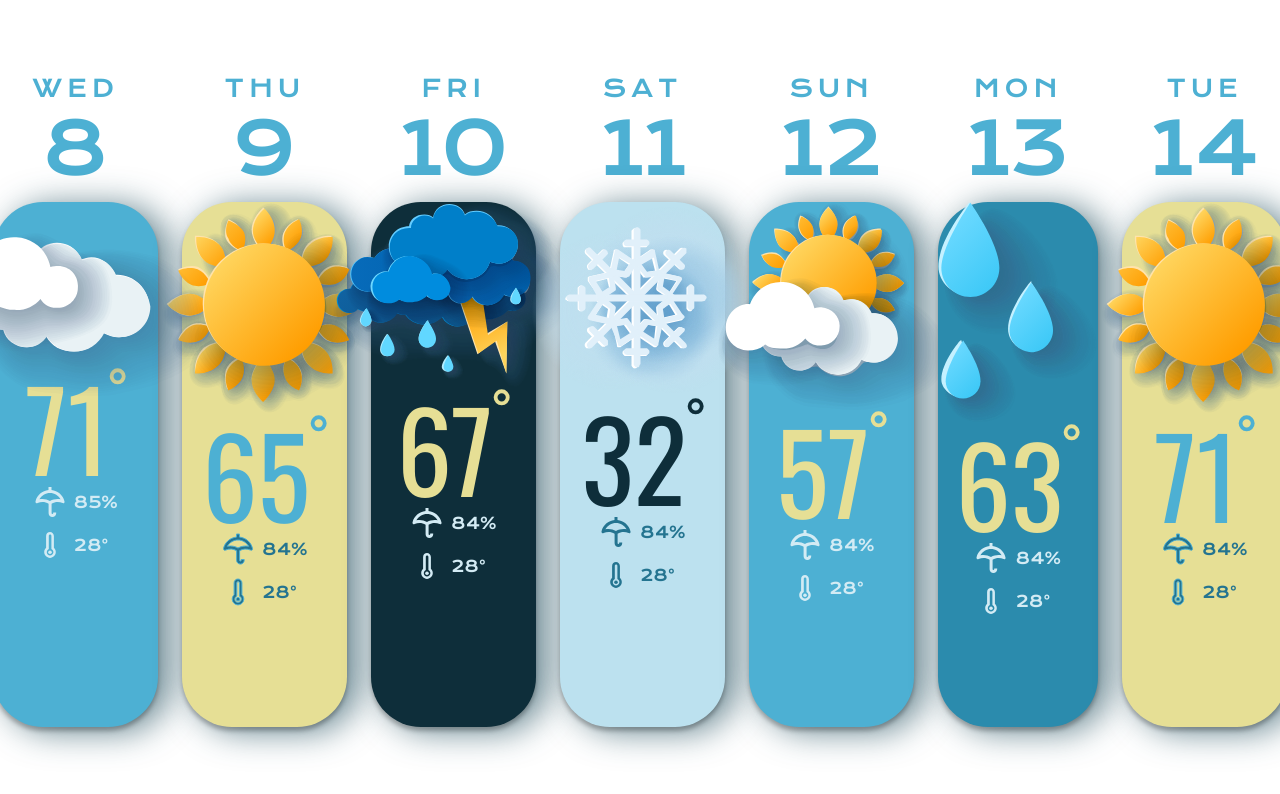
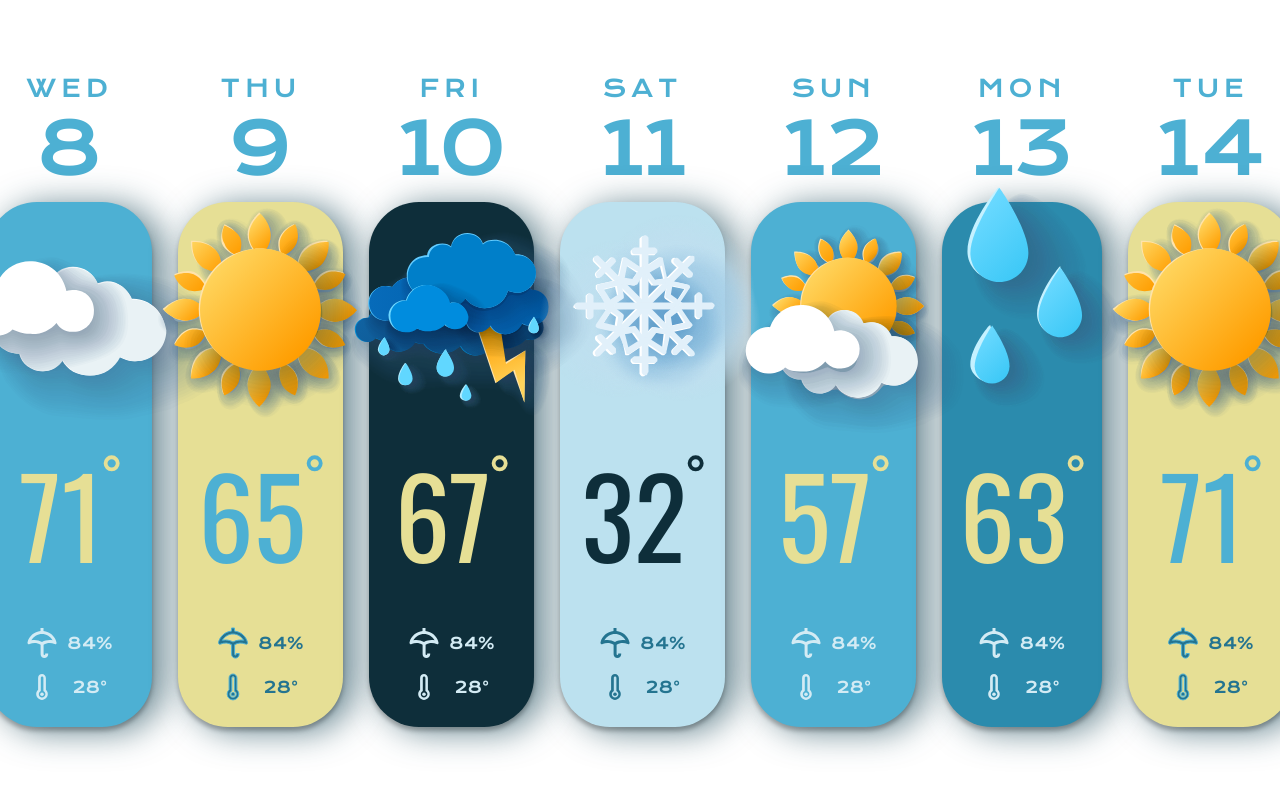
Before and after one commit to peter-hinch/advent-of-css-2022-day-08-weather-api, a website: page index.html in a window 1280 px wide. Shown: the top 794 px of the page. Drawn offline with nearby package versions, Linux system fonts and the light colour scheme.

Commit message:
Refine weather icon placement.

```diff
--- a/index.html
+++ b/index.html
@@ -28,7 +28,7 @@
                   <svg>
                     <use xlink:href="#svg__chance-of-rain" />
                   </svg>
-                  <span>85&percnt;</span>
+                  <span>84&percnt;</span>
                 </div>
                 <div class="content__item content__temperature-low">
                   <svg>
--- a/styles.css
+++ b/styles.css
@@ -12,7 +12,7 @@ body {
 #weekly-forecast {
   display: flex;
   flex-direction: row;
-  gap: 24px;
+  gap: 26px;
 }
 
 .day__details {
@@ -36,11 +36,13 @@ body {
 }
 
 .details__weather {
+  box-sizing: border-box;
   display: flex;
   flex-direction: column;
   align-items: center;
+  padding-bottom: 24px;
   max-width: 165px;
-  height: 525px;
+  min-height: 525px;
   font-size: 110px;
   line-height: 118px;
   border-radius: 50px;
@@ -48,10 +50,15 @@ body {
     11px 4px 34px rgba(32, 77, 92, 0.702);
 }
 
+.details__weather .weather__icon {
+  height: 253px;
+}
+
 .details__weather .weather__temperature {
   display: flex;
   flex-direction: row;
   align-items: flex-start;
+  margin-bottom: 54px;
   font-family: 'Oswald', sans-serif;
 }
 
@@ -63,7 +70,7 @@ body {
 .details__weather .weather__content {
   display: flex;
   flex-direction: column;
-  gap: 11px;
+  gap: 12px;
   font-size: 16px;
   line-height: 20px;
 }
@@ -79,6 +86,11 @@ body {
   margin-right: 8px;
   width: 32px;
   height: 32px;
+}
+
+.details__weather .weather__content .content__item span {
+  width: 48px;
+  text-align: center;
 }
 
 .details__weather .weather__content.content__dark-bg,
@@ -102,9 +114,10 @@ body {
   stroke: #e6df95;
 }
 
-.weekly-forecast__cloudy .details__weather .weather__icon {
+.weekly-forecast__cloudy .details__weather .weather__icon::before {
   position: relative;
-  top: 30px;
+  top: 54px;
+  left: 22px;
   content: url('./images/cloudy.svg');
 }
 
@@ -117,7 +130,9 @@ body {
   stroke: #4db0d3;
 }
 
-.weekly-forecast__sunny .details__weather .weather__icon {
+.weekly-forecast__sunny .details__weather .weather__icon::before {
+  position: relative;
+  top: 5px;
   content: url('./images/sunny.svg');
 }
 
@@ -130,7 +145,10 @@ body {
   stroke: #e6df95;
 }
 
-.weekly-forecast__stormy .details__weather .weather__icon {
+.weekly-forecast__stormy .details__weather .weather__icon::before {
+  position: relative;
+  top: 29px;
+  left: 20px;
   content: url('./images/stormy.svg');
 }
 
@@ -143,7 +161,10 @@ body {
   stroke: #0e2e3a;
 }
 
-.weekly-forecast__snowy .details__weather .weather__icon {
+.weekly-forecast__snowy .details__weather .weather__icon::before {
+  position: relative;
+  top: 8px;
+  left: 8px;
   content: url('./images/snowy.svg');
 }
 
@@ -156,7 +177,10 @@ body {
   stroke: #e6df95;
 }
 
-.weekly-forecast__rainy .details__weather .weather__icon {
+.weekly-forecast__rainy .details__weather .weather__icon::before {
+  position: relative;
+  top: -15px;
+  left: 25px;
   content: url('./images/rainy.svg');
 }
 
@@ -169,6 +193,9 @@ body {
   stroke: #e6df95;
 }
 
-.weekly-forecast__partly-cloudy .details__weather .weather__icon {
+.weekly-forecast__partly-cloudy .details__weather .weather__icon::before {
+  position: relative;
+  top: 23px;
+  left: 18px;
   content: url('./images/partly-cloudy.svg');
 }
```
